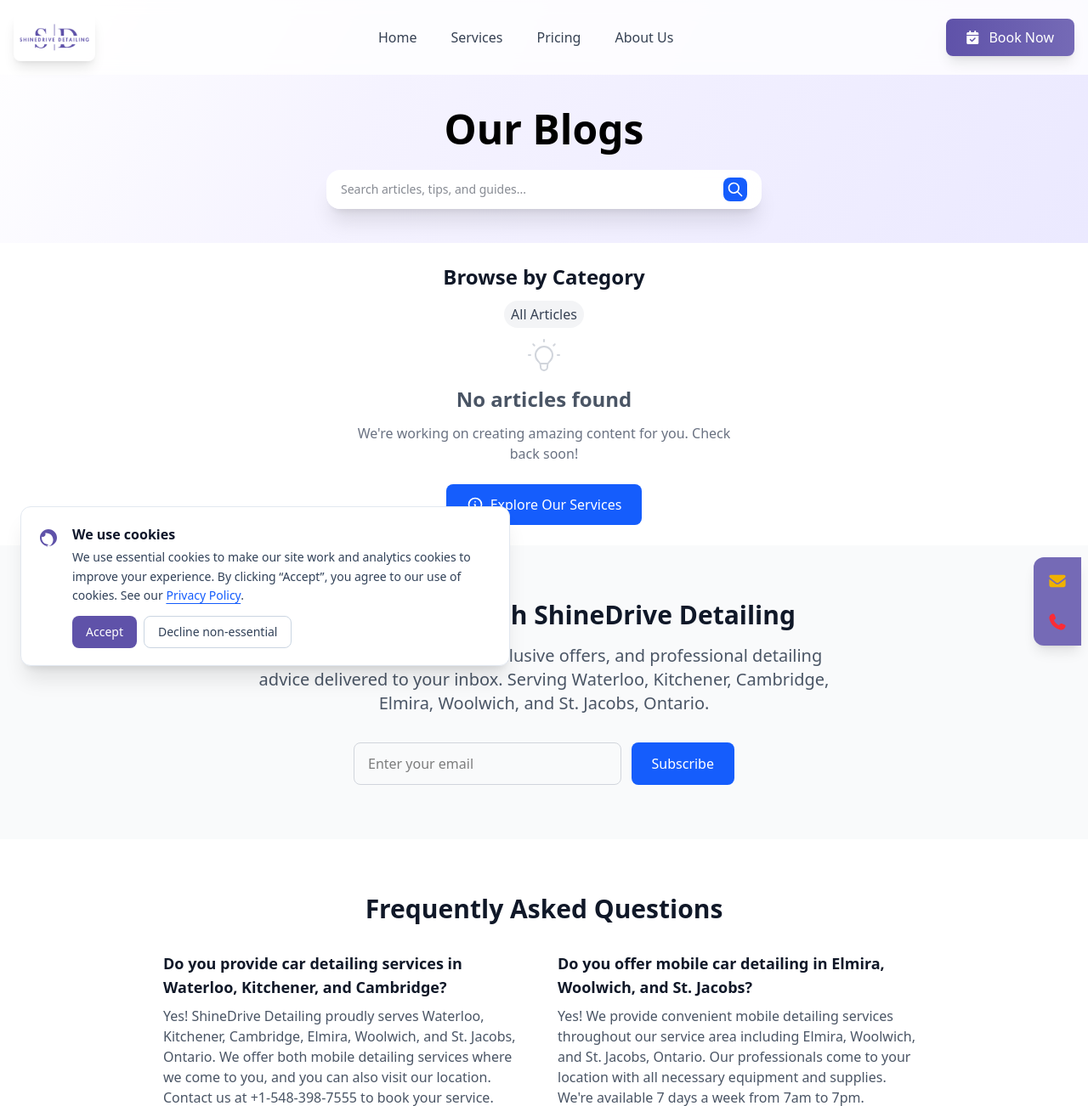
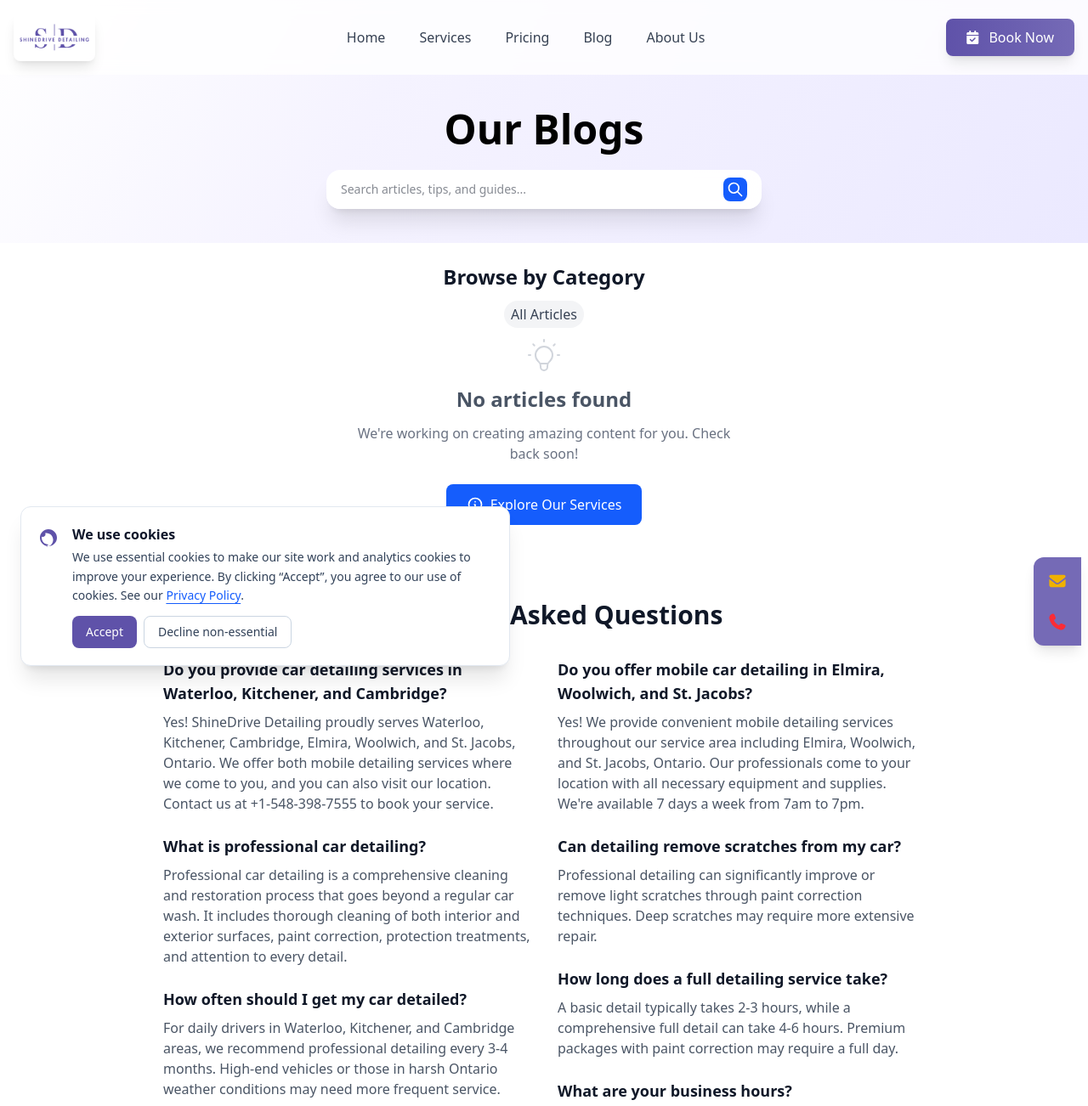
Before and after one commit to Rijul1048/Shinedrivedetailing, a Django app: page /blog/search/ in a window 1280 px wide. Shown: the top 1302 px of the page at 85% size. Run offline with Django 5.2, Linux system fonts and the light colour scheme; style sheets or scripts are compiled from the project's sources; some libraries are stand-ins or nearby versions; some web fonts are replaced.

Commit message:
Blog redirects in bottom navigation

```diff
--- a/project/app/templates/layout.html
+++ b/project/app/templates/layout.html
@@ -106,6 +106,10 @@
                       Pricing
                       <span class="absolute -bottom-1 left-0 w-0 h-0.5 bg-gradient-to-r from-[#5f52a9] to-[#756AB6] transition-all group-hover:w-full"></span>
                   </a>
+                  <a href="{% url 'blog:post_list' %}" class="text-gray-700 hover:text-[#756AB6] font-medium transition-colors relative group">
+                    Blog
+                    <span class="absolute -bottom-1 left-0 w-0 h-0.5 bg-gradient-to-r from-[#5f52a9] to-[#756AB6] transition-all group-hover:w-full"></span>
+                </a>
                   <a href="{% url 'about' %}" class="text-gray-700 hover:text-[#756AB6] font-medium transition-colors relative group">
                       About Us
                       <span class="absolute -bottom-1 left-0 w-0 h-0.5 bg-gradient-to-r from-[#5f52a9] to-[#756AB6] transition-all group-hover:w-full"></span>
@@ -135,6 +139,7 @@
           <a href="{% url 'index' %}" class="block py-3 text-gray-700 hover:text-[#756AB6] font-medium border-b border-gray-100"><i class="fas fa-home mr-3"></i> Home</a>
           <a href="{% url 'services' %}" class="block py-3 text-gray-700 hover:text-[#756AB6] font-medium border-b border-gray-100"><i class="fas fa-spa mr-3"></i> Services</a>
           <a href="https://shinedrivedetailing.com#price" class="block py-3 text-gray-700 hover:text-[#756AB6] font-medium border-b border-gray-100"><i class="fas fa-tag mr-3"></i> Pricing</a>
+          <a href="{% url 'blog:post_list' %}" class="block py-3 text-gray-700 hover:text-[#756AB6] font-medium border-b border-gray-100"><i class="fas fa-tag mr-3"></i> Blog</a>
           <a href="{% url 'about' %}" class="block py-3 text-gray-700 hover:text-[#756AB6] font-medium border-b border-gray-100"><i class="fas fa-info-circle mr-3"></i> About Us</a>
           <button href="https://shinedrivedetailing.com/booking/" class="bg-gradient-to-r from-[#5f52a9] to-[#756AB6] text-white w-full py-3 rounded-lg font-medium mt-4 shadow-lg">
               <i class="fas fa-calendar-check mr-2"></i> Book Now
@@ -409,12 +414,17 @@
                   <i class="fas fa-car text-md mb-0.5 transition-transform duration-200 group-hover:scale-110"></i>
                   <span class="text-md font-medium">Services</span>
               </a>
+              <a href="{% url 'blog:post_list' %}" class="group relative flex flex-col items-center gap-0.5 px-4 py-2 rounded-xl transition-all duration-200 {% if active_page == 'blog' %}text-[#5f52a9] bg-purple-50 ring-1 ring-purple-200{% else %}text-gray-600 hover:text-[#5f52a9] hover:bg-gray-50{% endif %}">
+                  {% if active_page == 'blog' %}<span class="absolute -top-1 h-1 w-8 rounded-full bg-gradient-to-r from-[#5f52a9] to-[#756AB6]"></span>{% endif %}
+                  <i class="fas fa-blog text-md mb-0.5 transition-transform duration-200 group-hover:scale-110"></i>
+                  <span class="text-md font-medium">Blog</span>
+              </a>
               <a href="{% url 'about' %}" class="group relative flex flex-col items-center gap-0.5 px-4 py-2 rounded-xl transition-all duration-200 {% if active_page == 'aboutus' %}text-[#5f52a9] bg-purple-50 ring-1 ring-purple-200{% else %}text-gray-600 hover:text-[#5f52a9] hover:bg-gray-50{% endif %}">
                   {% if active_page == 'aboutus' %}<span class="absolute -top-1 h-1 w-8 rounded-full bg-gradient-to-r from-[#5f52a9] to-[#756AB6]"></span>{% endif %}
-                  <i class="fas fa-images text-md mb-0.5 transition-transform duration-200 group-hover:scale-110"></i>
-                  <span class="text-md font-medium">About Us</span>
+                  <i class="fas fa-info-circle text-md mb-0.5 transition-transform duration-200 group-hover:scale-110"></i>
+                  <span class="text-md font-medium">About</span>
               </a>
-              <a href="https://shinedrivedetailing.com/booking/" class="group relative flex flex-col items-center gap-0.5 px-4 py-2 rounded-xl transition-all duration-200 {% if active_page == 'booking' %}text-[#5f52a9] bg-purple-50 ring-1 ring-purple-200{% else %}text-gray-600 hover:text-[#5f52a9] hover:bg-gray-50{% endif %}">
+              <a href="{% url 'booking' %}" class="group relative flex flex-col items-center gap-0.5 px-4 py-2 rounded-xl transition-all duration-200 {% if active_page == 'booking' %}text-[#5f52a9] bg-purple-50 ring-1 ring-purple-200{% else %}text-gray-600 hover:text-[#5f52a9] hover:bg-gray-50{% endif %}">
                   {% if active_page == 'booking' %}<span class="absolute -top-1 h-1 w-8 rounded-full bg-gradient-to-r from-[#5f52a9] to-[#756AB6]"></span>{% endif %}
                   <i class="fas fa-calendar-alt text-md mb-0.5 transition-transform duration-200 group-hover:scale-110"></i>
                   <span class="text-md font-medium">Book</span>
--- a/project/blog/templates/blog/post_list.html
+++ b/project/blog/templates/blog/post_list.html
@@ -103,25 +103,7 @@
     {% endif %}
 </div>
 
-<!-- Newsletter Signup -->
-<div class="bg-gray-50 py-16">
-    <div class="container mx-auto px-4 text-center">
-        <h2 class="text-3xl font-bold text-gray-900 mb-4">Stay Updated with ShineDrive Detailing</h2>
-        <p class="text-xl text-gray-600 mb-8 max-w-2xl mx-auto">
-            Get the latest car care tips, exclusive offers, and professional detailing advice delivered to your inbox. Serving Waterloo, Kitchener, Cambridge, Elmira, Woolwich, and St. Jacobs, Ontario.
-        </p>
-        <div class="max-w-md mx-auto">
-            <form class="flex gap-3">
-                <input type="email" placeholder="Enter your email"
-                       class="flex-1 px-4 py-3 border border-gray-300 rounded-lg focus:ring-2 focus:ring-blue-500 focus:border-transparent">
-                <button type="submit"
-                        class="px-6 py-3 bg-blue-600 text-white rounded-lg hover:bg-blue-700 transition-colors font-medium">
-                    Subscribe
-                </button>
-            </form>
-        </div>
-    </div>
-</div>
+
 
 <!-- FAQ Section for SEO -->
 <section class="bg-white py-16">
--- a/project/blog/views.py
+++ b/project/blog/views.py
@@ -20,6 +20,7 @@
 
     def get_context_data(self, **kwargs):
         context = super().get_context_data(**kwargs)
+        context['active_page'] = 'blog'  # This will highlight the blog nav item
         context['meta_title'] = "Blog - Latest Articles"
         context['meta_description'] = "Read our latest blog posts and articles on various topics."
         context['category_list'] = Category.objects.all()
@@ -46,6 +47,9 @@
     def get_context_data(self, **kwargs):
         context = super().get_context_data(**kwargs)
         post = self.object
+
+        # Add active page for navigation
+        context['active_page'] = 'blog'
 
         # Add SEO meta data
         context['meta_title'] = post.meta_title
@@ -105,6 +109,7 @@
 
     def get_context_data(self, **kwargs):
         context = super().get_context_data(**kwargs)
+        context['active_page'] = 'blog'  # This will highlight the blog nav item
         context['category'] = self.category
         context['category_list'] = Category.objects.all()  # Add this for related categories
         context['meta_title'] = self.category.meta_title or f"Posts in {self.category.name}"
@@ -126,6 +131,7 @@
 
     def get_context_data(self, **kwargs):
         context = super().get_context_data(**kwargs)
+        context['active_page'] = 'blog'  # This will highlight the blog nav item
         context['tag'] = self.tag
         context['meta_title'] = f"Posts tagged with {self.tag.name}"
         context['meta_description'] = f"Browse all posts tagged with {self.tag.name}"
@@ -151,6 +157,7 @@
 
     def get_context_data(self, **kwargs):
         context = super().get_context_data(**kwargs)
+        context['active_page'] = 'blog'  # This will highlight the blog nav item
         query = self.request.GET.get('q', '')
         context['search_query'] = query
         context['meta_title'] = f"Search Results for '{query}'"
```
